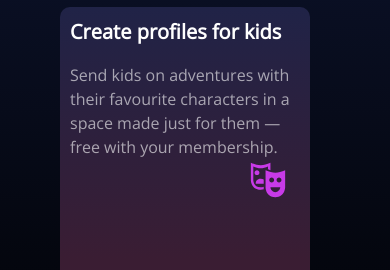
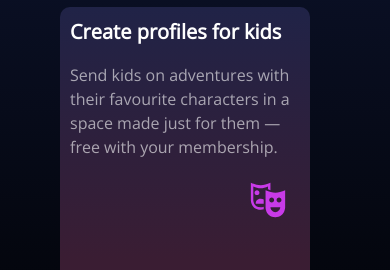
Before and after one commit to PBG45/Netflix-clone, a plain HTML site: page index.html in a window 390 px wide. Shown: the part 2053-2323 px from the top of the page. Drawn offline with nearby package versions, Linux system fonts and the light colour scheme.

Commit message:
Update style.css

```diff
--- a/static/css/style.css
+++ b/static/css/style.css
@@ -574,7 +574,7 @@ select:focus-visible {
                 width: 40px;
                 height: 40px;
 
-                top: -80px;
+                top: -60px;
 
         }
         #comp1{
```
